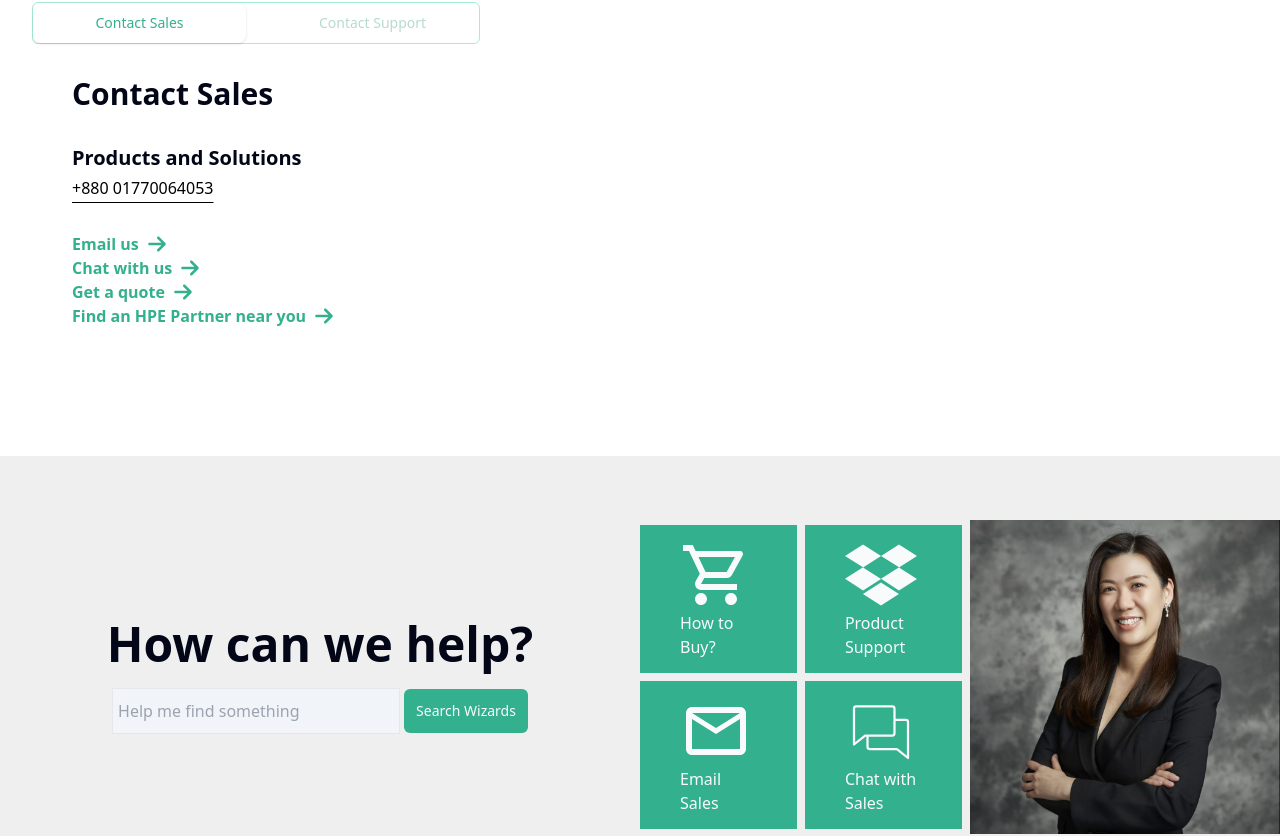
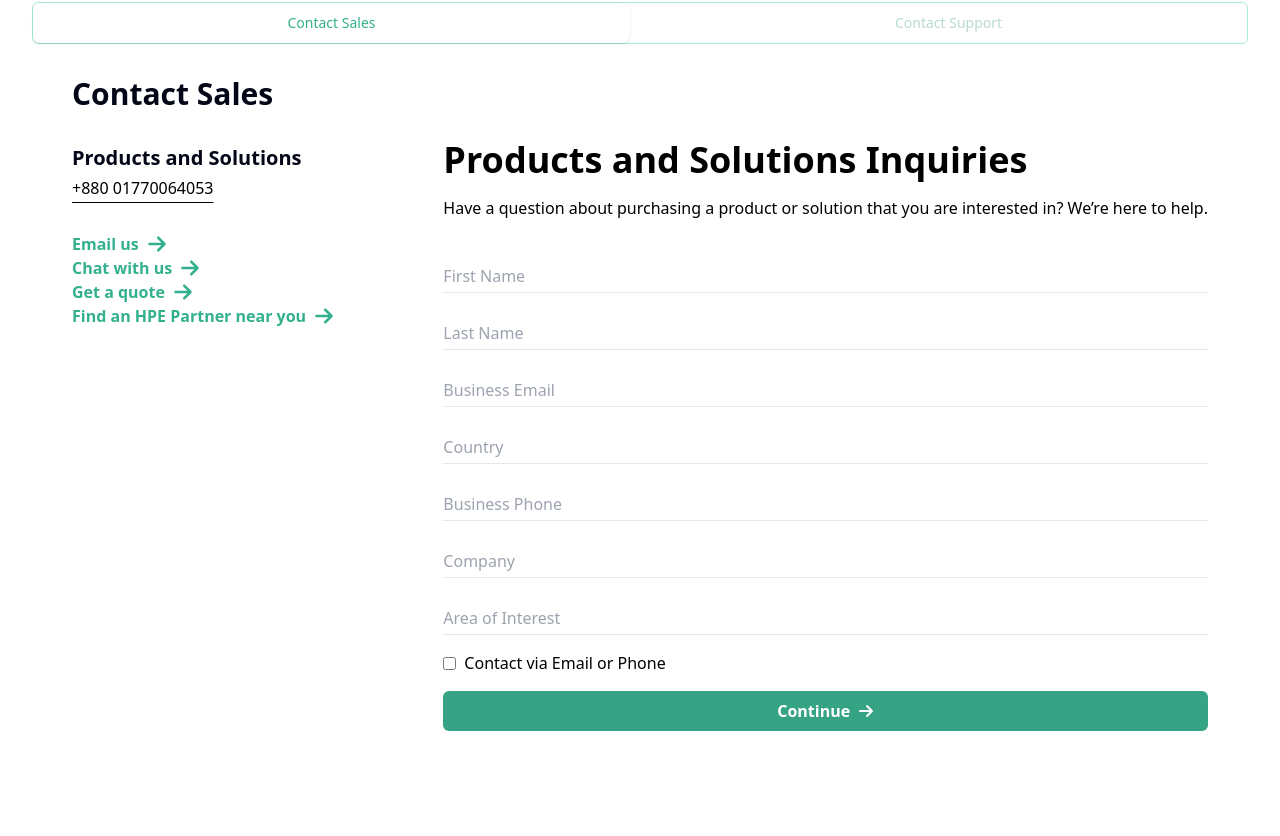
Before and after one commit to naymHdev/WebWorks-Wizards, a React (Vite) app: page /contact in a window 1280 px wide. Shown: the part 775-1611 px from the top of the page. Built offline with nearby package versions, Linux system fonts and the light colour scheme.

Commit message:
create a contact from

```diff
--- a/src/Pages/Contact/ContactFrom.jsx
+++ b/src/Pages/Contact/ContactFrom.jsx
@@ -1,11 +1,135 @@
-
+import { useState } from "react";
+import { FaArrowRight } from "react-icons/fa6";
 
 const ContactFrom = () => {
-    return (
-        <div>
+  const [formData, setFormData] = useState({
+    firstName: "",
+    lastName: "",
+    businessEmail: "",
+    country: "",
+    businessPhone: "",
+    company: "",
+    areaOfInterest: "",
+    emailOrPhone: false,
+  });
 
+  const handleChange = (e) => {
+    const { name, value, type, checked } = e.target;
+    setFormData((prevFormData) => ({
+      ...prevFormData,
+      [name]: type === "checkbox" ? checked : value,
+    }));
+  };
+
+  return (
+    <>
+      <div className="mt-16">
+        <h2 className=" text-4xl font-bold">
+          Products and Solutions Inquiries
+        </h2>
+        <p className=" font-medium mt-4">
+          Have a question about purchasing a product or solution that you are
+          interested in? We’re here to help.
+        </p>
+      </div>
+      <section>
+        <div className=" mt-10">
+          <form>
+            <div className="grid grid-cols-1 gap-4">
+              <div className="space-y-6">
+                <div className=" w-full">
+                  <input
+                    type="text"
+                    name="firstName"
+                    value={formData.firstName}
+                    onChange={handleChange}
+                    placeholder="First Name"
+                    className="input-field w-full border-b py-1 hover:border-[#33B08D] focus:outline-none"
+                  />
+                </div>
+                <div>
+                  <input
+                    type="text"
+                    name="lastName"
+                    value={formData.lastName}
+                    onChange={handleChange}
+                    placeholder="Last Name"
+                    className="input-field w-full border-b py-1 hover:border-[#33B08D] focus:outline-none"
+                  />
+                </div>
+                <input
+                  type="email"
+                  name="businessEmail"
+                  value={formData.businessEmail}
+                  onChange={handleChange}
+                  placeholder="Business Email"
+                  className="input-field w-full border-b py-1 hover:border-[#33B08D] focus:outline-none"
+                />
+                <div>
+                  <input
+                    type="text"
+                    name="country"
+                    value={formData.country}
+                    onChange={handleChange}
+                    placeholder="Country"
+                    className="input-field w-full border-b py-1 hover:border-[#33B08D] focus:outline-none"
+                  />
+                </div>
+                <div>
+                  <input
+                    type="text"
+                    name="businessPhone"
+                    value={formData.businessPhone}
+                    onChange={handleChange}
+                    placeholder="Business Phone"
+                    className="input-field w-full border-b py-1 hover:border-[#33B08D] focus:outline-none"
+                  />
+                </div>
+                <div>
+                  <input
+                    type="text"
+                    name="company"
+                    value={formData.company}
+                    onChange={handleChange}
+                    placeholder="Company"
+                    className="input-field w-full border-b py-1 hover:border-[#33B08D] focus:outline-none"
+                  />
+                </div>
+                <div>
+                  <input
+                    type="text"
+                    name="areaOfInterest"
+                    value={formData.areaOfInterest}
+                    onChange={handleChange}
+                    placeholder="Area of Interest"
+                    className="input-field w-full border-b py-1 hover:border-[#33B08D] focus:outline-none"
+                  />
+                </div>
+              </div>
+              <div>
+                <label className="flex items-center space-x-2">
+                  <input
+                    type="checkbox"
+                    name="emailOrPhone"
+                    checked={formData.emailOrPhone}
+                    onChange={handleChange}
+                    className="form-checkbox"
+                  />
+                  <span>Contact via Email or Phone</span>
+                </label>
+              </div>
+              <button
+                type="submit"
+                className="bg-[#37a385] flex items-center justify-center gap-2 hover:bg-[#3fe1b3] text-white font-bold py-2 px-4 rounded-md"
+              >
+                Continue <FaArrowRight />
+              </button>
+            </div>
+          </form>
         </div>
-    );
+      </section>
+    </>
+  );
 };
 
 export default ContactFrom;
--- a/src/Pages/Contact/InfoTab.jsx
+++ b/src/Pages/Contact/InfoTab.jsx
@@ -8,7 +8,7 @@ function classNames(...classes) {
 
 export default function InfoTab() {
   return (
-    <div className="w-full max-w-md px-2 py-16 sm:px-0">
+    <div className="w-full px-2 py-16 sm:px-0">
       <Tab.Group>
         <Tab.List className=" flex items-center gap-5 border rounded-md border-[#a7ecd8]">
           <Tab
```
